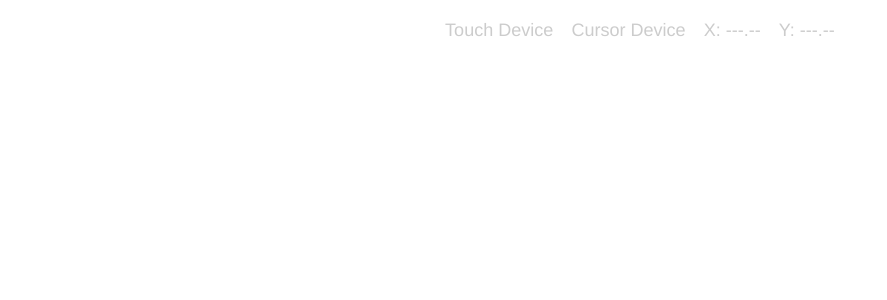
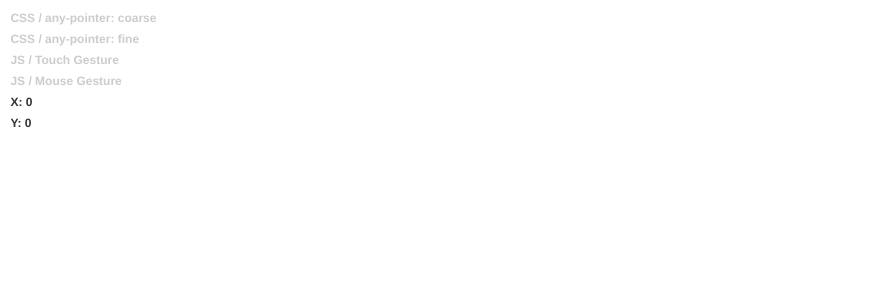
Before and after one commit to Tivo389/200209_TOUCH-UI-UX, a React (Create React App) app: page /deviceEventConfirmation in a window 1280 px wide. Shown: the top 300 px of the page, without its empty margins (0-887 px from the left). Built offline with nearby package versions, Linux system fonts and the light colour scheme.

Commit message:
200217 CSS and XY Axis set

```diff
--- a/src/components/DeviceEventConfirmation.js
+++ b/src/components/DeviceEventConfirmation.js
@@ -1,22 +1,37 @@
 import React, { Component } from 'react';
 
 class DeviceEventConfirmation extends Component {
+  // COMPONENT VARIALBES
+  state = {
+    clientX: 0,
+    clientY: 0
+  }
+
   // LIFECYCLE METHODS
-  componentWillMount() {}
-  componentDidMount() {}
-  componentWillUpdate() {}
+  componentDidMount() {
+    window.addEventListener('resize', this.handleResize);
+  }
   componentDidUpdate() {}
-  componentWillUnmount() {}
+  componentWillUnmount() {
+    window.addEventListener('resize', this.handleResize);
+  }
 
   // RENDER OF COMPONENT
   render() {
     return (
-      <div className="componentWrapper">
-        <div className="statusContainer">
-          <p className="statusElement">Touch Device</p>
-          <p className="statusElement">Cursor Device</p>
-          <p className="statusElement">X: ---.--</p>
-          <p className="statusElement">Y: ---.--</p>
+      <div className="mainWrapper"
+        onTouchStart={this.handleGesture}
+        onClick={this.handleGesture}
+        onTouchEnd={e => e.preventDefault()}>
+        <div className="componentWrapper">
+          <div className="statusContainer">
+            <p className="statusElement cssPointerCoarse">CSS / any-pointer: coarse</p>
+            <p className="statusElement cssPointerFine">CSS / any-pointer: fine</p>
+            <p className="statusElement jsTouch">JS / Touch Gesture</p>
+            <p className="statusElement jsMouse">JS / Mouse Gesture</p>
+            <p className="statusElement active">X: {this.state.clientX}</p>
+            <p className="statusElement active">Y: {this.state.clientY}</p>
+          </div>
         </div>
       </div>
     );
@@ -24,8 +39,37 @@ class DeviceEventConfirmation extends Component {
 
   // FUNCTION: BASIC EXPLANATION HERE
   // - Detailed explanation here
-  sampleFunction = () => {
-    console.log('sampleFunction!');
+  handleGesture = (e) => {
+    if (e.touches && e.touches.length > 1) {
+      return;
+    } else if (window.PointerEvent) {
+      if (e.targetTouches) {
+        console.log('POINTER EVENT / TOUCH ----------');
+        // console.log(`X-AXIS: ${e.targetTouches[0].clientX}`);
+        // console.log(`Y-AXIS: ${e.targetTouches[0].clientY}`);
+        const xAxis = Math.round(e.targetTouches[0].clientX);
+        const yAxis = Math.round(e.targetTouches[0].clientY);
+        this.setCoordinates(xAxis, yAxis);
+      } else {
+        console.log('POINTER EVENT / MOUSE ----------');
+        // console.log(`X-AXIS: ${e.clientX}`);
+        // console.log(`Y-AXIS: ${e.clientY}`);
+        const xAxis = Math.round(e.clientX);
+        const yAxis = Math.round(e.clientY);
+        this.setCoordinates(xAxis, yAxis);
+      }
+    } else {
+      // WILL WORK ON THIS LAST BUT NOT SURE HOW TO TEST THIS...
+      console.log('STANDARD EVENT / TOUCH OR MOUSE ----------');
+      console.log(`X-AXIS: ${e.clientX}`);
+      console.log(`Y-AXIS: ${e.clientY}`);
+    }
+  };
+  setCoordinates = (xAxis, yAxis) => {
+    this.setState({
+      clientX: xAxis,
+      clientY: yAxis
+    });
   };
 }
 
--- a/src/css/_deviceEventConfirmation.scss
+++ b/src/css/_deviceEventConfirmation.scss
@@ -7,22 +7,36 @@
 
 // CLASS LEVEL ------------------------------------------------------------------------------------
 .statusContainer {
-  align-items: center;
+  align-items: flex-start;
   display: flex;
-  flex-direction: row;
-  justify-content: center;
-  width: 100vw;
-  p {
+  flex-direction: column;
+  justify-content: flex-start;
+  width: 100%;
+  .statusElement {
+    font-size: 12px;
     color: $colorLightGray;
-    padding: 1em 0.5em;
-    & + p {
+    font-weight: bolder;
+    padding: 0.2em;
+    width: 100%;
+    & + .statusElement {
       margin: 0;
     }
+    &.active {
+      color: $colorDarkGray;
+    }
+    @include pointerCoarse {
+      &.cssPointerCoarse {
+        color: $colorDarkGray;
+      }
+    }
+    @include pointerFine {
+      &.cssPointerFine {
+        color: $colorDarkGray;
+      }
+    }
   }
-  @include tablet {
-    // flex-direction: initial;
-  }
-  @include desktop {
-    // flex-direction: initial;
-  }
+  @include tablet {}
+  @include desktop {}
+  @include pointerCoarse {}
+  @include pointerFine {}
 }
--- a/src/css/_font.scss
+++ b/src/css/_font.scss
@@ -79,7 +79,7 @@ a {
 
 
 
-@media (min-width: 768px) and (max-width: 1024px) {
+@media (min-width: 768px) and (max-width: 1023px) {
   html {
     font-size: 66.5%;
   }
@@ -88,7 +88,7 @@ a {
   }
 }
 
-@media (min-width: 1025px) {
+@media (min-width: 1024px) {
   html {
     font-size: 70.5%;
   }
--- a/src/css/index.css
+++ b/src/css/index.css
@@ -364,13 +364,13 @@ a {
 .monospace {
   font-family: 'Courier New', monospace; }
 
-@media (min-width: 768px) and (max-width: 1024px) {
+@media (min-width: 768px) and (max-width: 1023px) {
   html {
     font-size: 66.5%; }
   h1, h2, h3, h4, h5, h6, p, a {
     line-height: 130%; } }
 
-@media (min-width: 1025px) {
+@media (min-width: 1024px) {
   html {
     font-size: 70.5%; }
   h1, h2, h3, h4, h5, h6, p, a {
@@ -387,30 +387,36 @@ a {
   display: none !important; }
 
 .statusContainer {
-  align-items: center;
-  display: flex;
-  flex-direction: row;
-  justify-content: center;
-  width: 100vw; }
-  .statusContainer p {
-    color: #cccccc;
-    padding: 1em 0.5em; }
-    .statusContainer p + p {
-      margin: 0; }
-
-.componentWrapper {
   align-items: flex-start;
   display: flex;
   flex-direction: column;
-  height: 100vh;
   justify-content: flex-start;
-  width: 100vw; }
+  width: 100%; }
+  .statusContainer .statusElement {
+    font-size: 12px;
+    color: #cccccc;
+    font-weight: bolder;
+    padding: 0.2em;
+    width: 100%; }
+    .statusContainer .statusElement + .statusElement {
+      margin: 0; }
+    .statusContainer .statusElement.active {
+      color: #333333; }
+    @media (any-pointer: coarse) {
+      .statusContainer .statusElement.cssPointerCoarse {
+        color: #333333; } }
+    @media (any-pointer: fine) {
+      .statusContainer .statusElement.cssPointerFine {
+        color: #333333; } }
+
+.componentWrapper {
+  width: 100%; }
 
 .mainWrapper {
   align-items: flex-start;
   display: flex;
   flex-direction: column;
   height: 100vh;
-  justify-content: center;
+  justify-content: flex-start;
   width: 100vw;
-  padding: 24px; }
+  padding: 8px; }
--- a/src/css/index.scss
+++ b/src/css/index.scss
@@ -16,12 +16,7 @@
 
 // CLASS LEVEL ------------------------------------------------------------------------------------
 .componentWrapper {
-  align-items: flex-start;
-  display: flex;
-  flex-direction: column;
-  height: 100vh;
-  justify-content: flex-start;
-  width: 100vw;
+  width: 100%;
   @include tablet {
     // flex-direction: initial;
   }
@@ -34,9 +29,9 @@
   display: flex;
   flex-direction: column;
   height: 100vh;
-  justify-content: center;
+  justify-content: flex-start;
   width: 100vw;
-  padding: 24px;
+  padding: 8px;
   @include tablet {
     // flex-direction: initial;
   }
```
Also changed, not shown: src/components/ComponentTemplate.js (+5 -2 lines), src/css/_mediaQuery.scss (+12 -0 lines).
